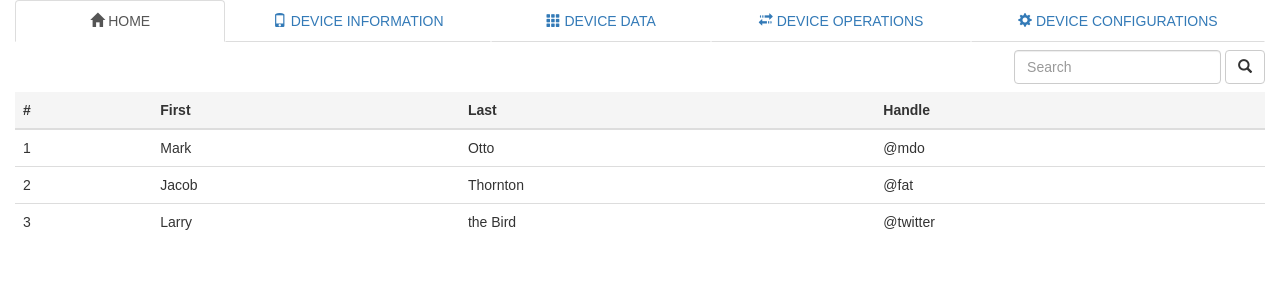
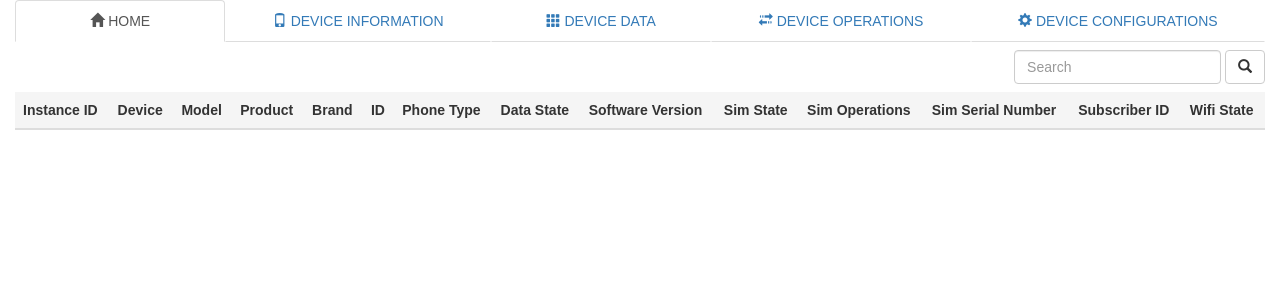
Before and after one commit to Lo-Laouni/eagleEye, a Flask app: page /home in a window 1280 px wide. Shown: the part 92-392 px from the top of the page. Run offline with Flask 2, Linux system fonts and the light colour scheme; tables that the repository leaves empty hold one stand-in row (values such as "Sample post"); lists and menus that the app fills with data are empty; parts of the project's set-up code (start-up, migrations or seed data) failed here and were passed over; some libraries are stand-ins or nearby versions.

Commit message:
added device table on home page but sqlalchemy's query.all() not working

```diff
--- a/app.py
+++ b/app.py
@@ -20,7 +20,10 @@ loginManager.login_view = 'login'
 
 @app.route('/home')
 def home():
-    return render_template('home.html')
+    devices = list(deviceTable.query.all())
+    devicesCount = len(devices)
+    print devices
+    return render_template('home.html', dev=devices, count=devicesCount)
 
 
 @app.route('/info')
@@ -83,6 +86,40 @@ class adminTable(UserMixin, db.Model):
         self.password = password
 
 
+class deviceTable(db.Model):
+    __tablename__='devices'
+    instanceID = db.Column('InstanceID', primary_key=True)
+    device = db.Column('device', nullable=False)
+    model = db.Column('model', nullable=False)
+    product = db.Column('product', nullable=False)
+    brand = db.Column('brand', nullable=False)
+    id = db.Column('device_Id', nullable=False)
+    phoneType = db.Column('phone_Type', nullable=False)
+    dataState = db.Column('data_State', nullable=False)
+    softVersion = db.Column('software_Version', nullable=False)
+    simState = db.Column('sim_State', nullable=False)
+    simOperations = db.Column('sim_Operations', nullable=False)
+    simSN = db.Column('sim_SN', nullable=False)
+    subscriberID = db.Column('subscriber_ID', nullable=False)
+    wifiState = db.Column('wifi_State', nullable=False)
+
+    def __init__(self, instanceId, device, model, product, brand, id, phoneType, dataState, softVersion, simState, simOperations, simSN, subsciberId, wifiState):
+        self.instanceID = instanceId
+        self.device = device
+        self.model = model
+        self.product = product
+        self.brand = brand
+        self.id = id
+        self.phoneType = phoneType
+        self.dataState = dataState
+        self.softVersion = softVersion
+        self.simState = simState
+        self.simOperations = simOperations
+        self.simSN = simSN
+        self.subscriberID =subsciberId
+        self.wifiState = wifiState
+
+
 @loginManager.user_loader
 def load_user(user_id):
     return adminTable.query.get(str(user_id))
--- a/templates/home.html
+++ b/templates/home.html
@@ -43,36 +43,35 @@ Eagle Eye | Home
 {% endblock %}
 
 {% block content %}
-<div class="col-sm-12">
+<div class="col-sm-12" style="overflow-x:auto;">
     <table class="table table-hover table-responsive ">
       <thead>
         <tr class="active">
-          <th>#</th>
-          <th>First</th>
-          <th>Last</th>
-          <th>Handle</th>
+            <th>Instance ID</th>
+            <th>Device</th>
+            <th>Model</th>
+            <th>Product</th>
+            <th>Brand</th>
+            <th>ID</th>
+            <th>Phone Type</th>
+            <th>Data State</th>
+            <th>Software Version</th>
+            <th>Sim State</th>
+            <th>Sim Operations</th>
+            <th>Sim Serial Number</th>
+            <th>Subscriber ID</th>
+            <th>Wifi State</th>
         </tr>
       </thead>
       <tbody>
+        {% for row in range(count) %}
         <tr>
-          <td>1</td>
-          <td>Mark</td>
-          <td>Otto</td>
-          <td>@mdo</td>
+            {% for item in range(14) %}
+            <td>{{ dev[row][item] }}</td>
+            {% endfor %}
         </tr>
-        <tr>
-          <td>2</td>
-          <td>Jacob</td>
-          <td>Thornton</td>
-          <td>@fat</td>
-        </tr>
-        <tr>
-          <td>3</td>
-          <td>Larry</td>
-          <td>the Bird</td>
-          <td>@twitter</td>
-        </tr>
+        {% endfor %}
       </tbody>
-</table>
+    </table>
 </div>
 {% endblock %}
```
